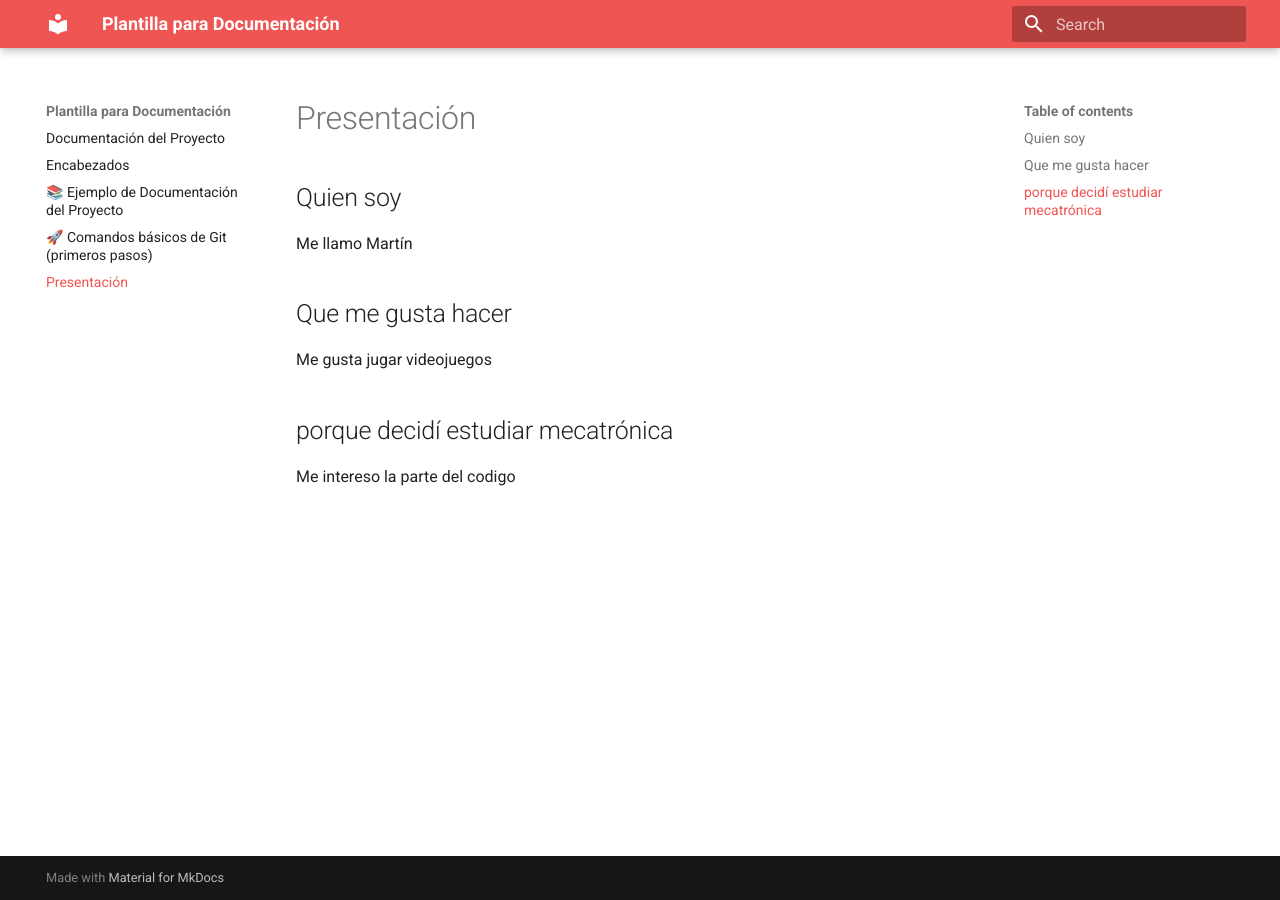
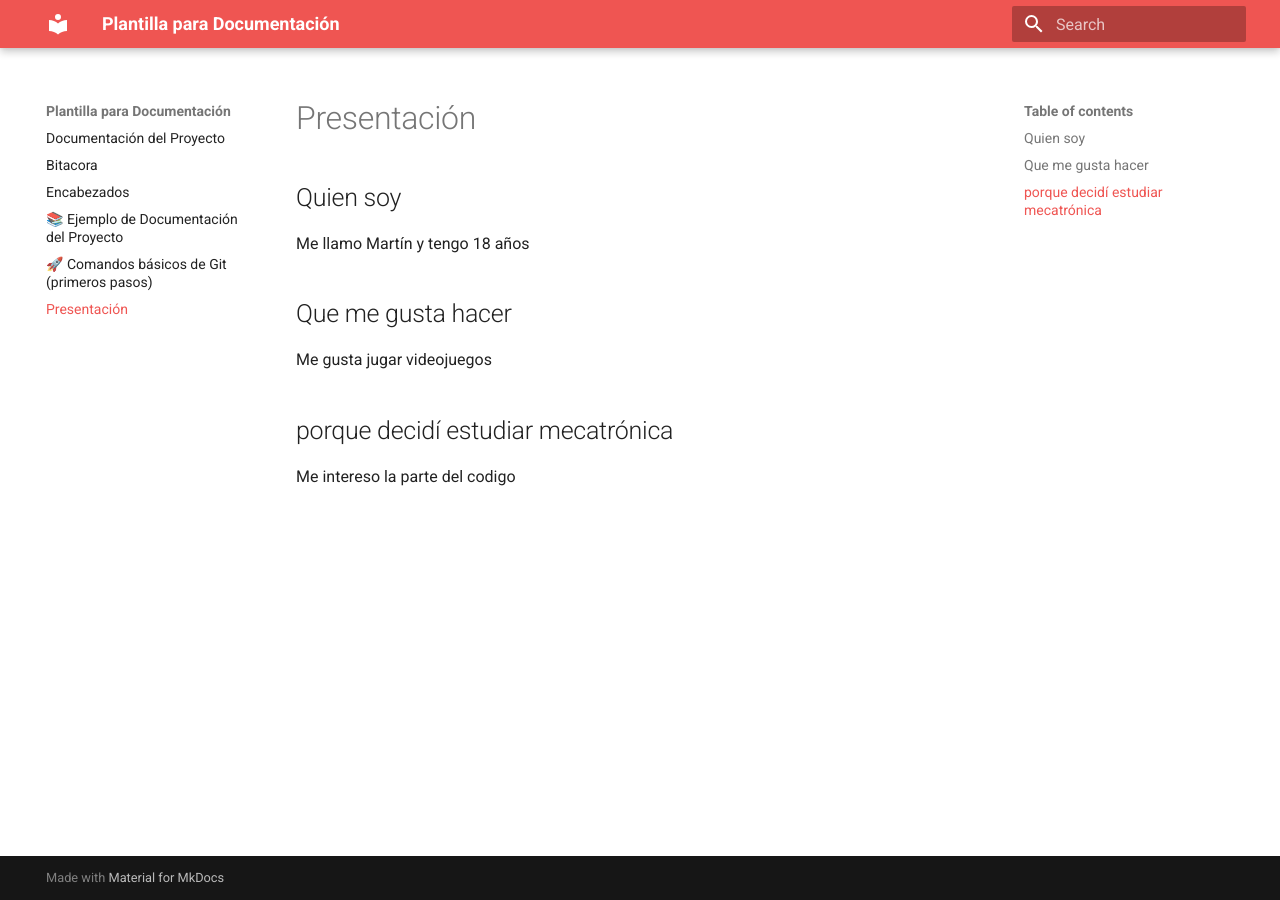
Before and after one commit to MartinUrbinaR/repositoriomartin, an MkDocs documentation site: the page built from docs/presentacion.md, in a window 1280 px wide. Built offline with MkDocs 1.6.1 and Material for MkDocs 9.7.7, drawn with Linux system fonts in a browser that asks for light colours.

Commit message:
bitacorav1

```diff
--- a/docs/presentacion.md
+++ b/docs/presentacion.md
@@ -1,7 +1,7 @@
 # Presentación
 
 ## Quien soy
-Me llamo Martín
+Me llamo Martín y tengo 18 años
 ## Que me gusta hacer
 Me gusta jugar videojuegos
 ## porque decidí estudiar mecatrónica
```
Also changed, not shown: docs/bitacora.md (added).
